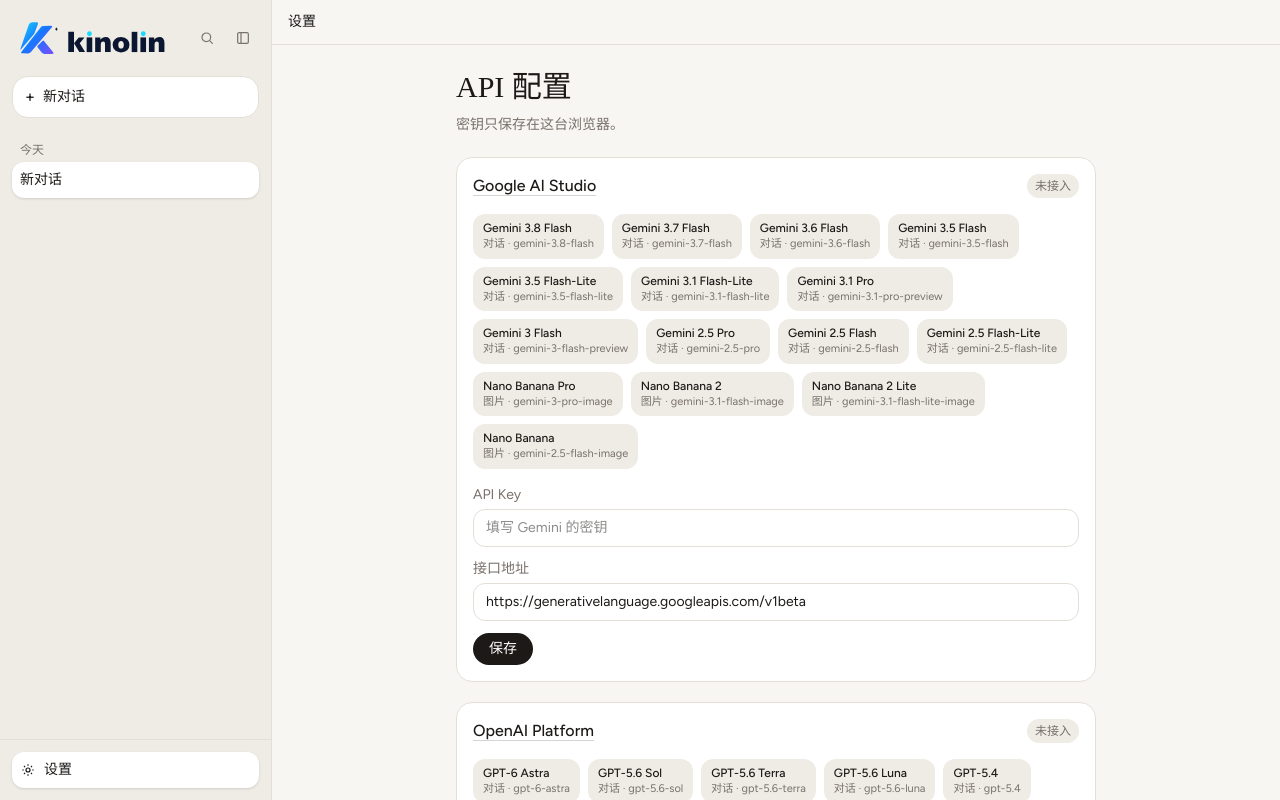
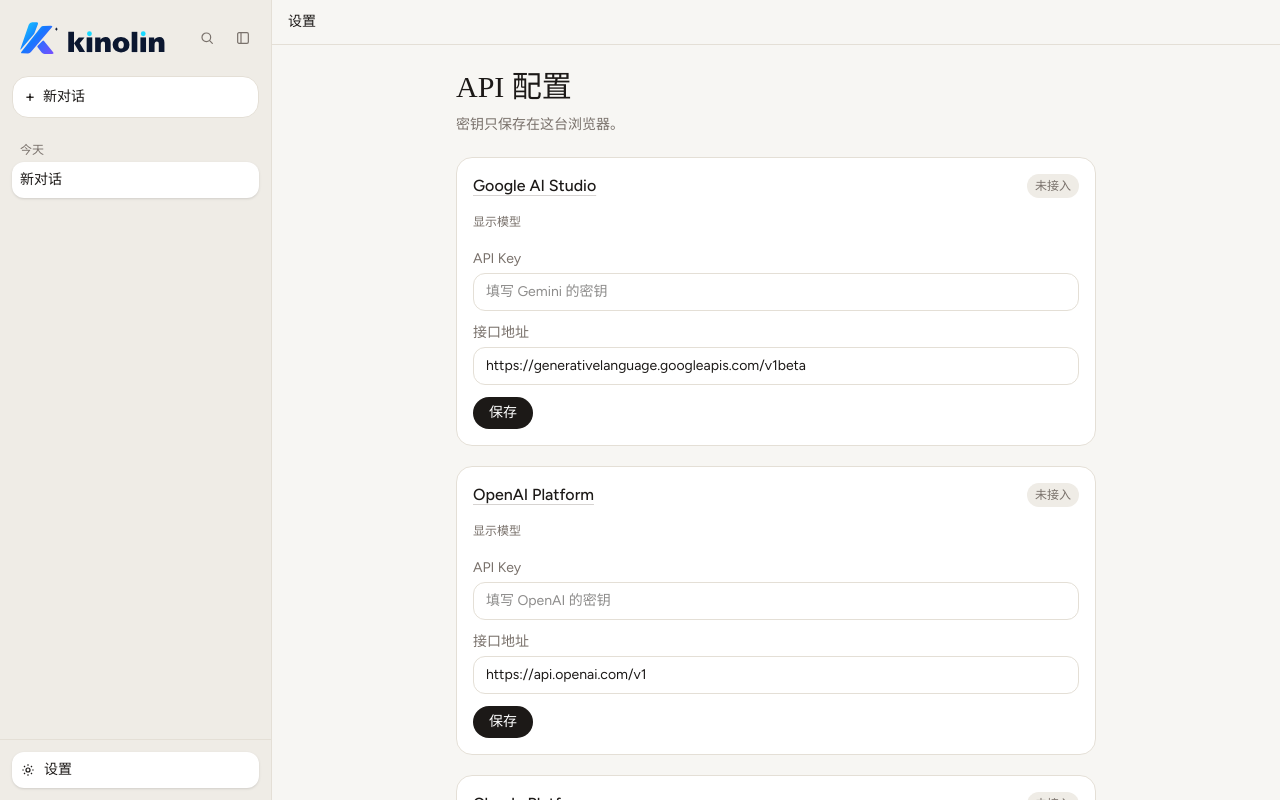
Before and after one commit to zhouzhiouhub/chat, a Vue app: page / in a window 1280 px wide. Both pictures are taken after a click on the button "设置". Built offline with nearby package versions, Linux system fonts and the light colour scheme.

Commit message:
在 SettingsPanel 组件中添加模型显示/隐藏功能，优化界面交互逻辑，确保在设置面板打开时同步状态并隐藏模型，提升用户体验。

```diff
--- a/src/components/SettingsPanel.vue
+++ b/src/components/SettingsPanel.vue
@@ -15,6 +15,11 @@
 const drafts = reactive<Record<string, { apiKey: string; baseUrl: string; modelText: string }>>({})
 const endpointDrafts = ref<EndpointDraft[]>([])
 const savedId = reactive<{ id: string }>({ id: '' })
+const modelsShown = reactive<Record<string, boolean>>({})
+
+function hideModels() {
+  for (const platform of PLATFORMS) modelsShown[platform.id] = false
+}
 
 function blankEndpoint(): EndpointDraft {
   return { id: uid(), name: '', apiKey: '', baseUrl: '', modelIds: [''] }
@@ -41,7 +46,9 @@
 watch(
   () => store.settingsOpen,
   (open) => {
-    if (open) sync()
+    if (!open) return
+    sync()
+    hideModels()
   },
   { immediate: true },
 )
@@ -204,7 +211,14 @@
         </template>
 
         <template v-else>
-          <ul class="mt-3 flex flex-wrap gap-2">
+          <button
+            class="mt-3 text-xs text-stone-500 hover:text-ink"
+            type="button"
+            @click="modelsShown[platform.id] = !modelsShown[platform.id]"
+          >
+            {{ modelsShown[platform.id] ? '隐藏模型' : '显示模型' }}
+          </button>
+          <ul v-if="modelsShown[platform.id]" class="mt-3 flex flex-wrap gap-2">
             <li v-for="model in modelsForPlatform(platform.id)" :key="model.id" class="rounded-xl bg-sand px-2.5 py-1.5">
               <span class="block text-xs font-medium">{{ model.name }}</span>
               <span class="block text-[11px] text-stone-500">{{ model.kind === 'chat' ? '对话' : '图片' }} · {{ model.apiModel }}</span>
```
